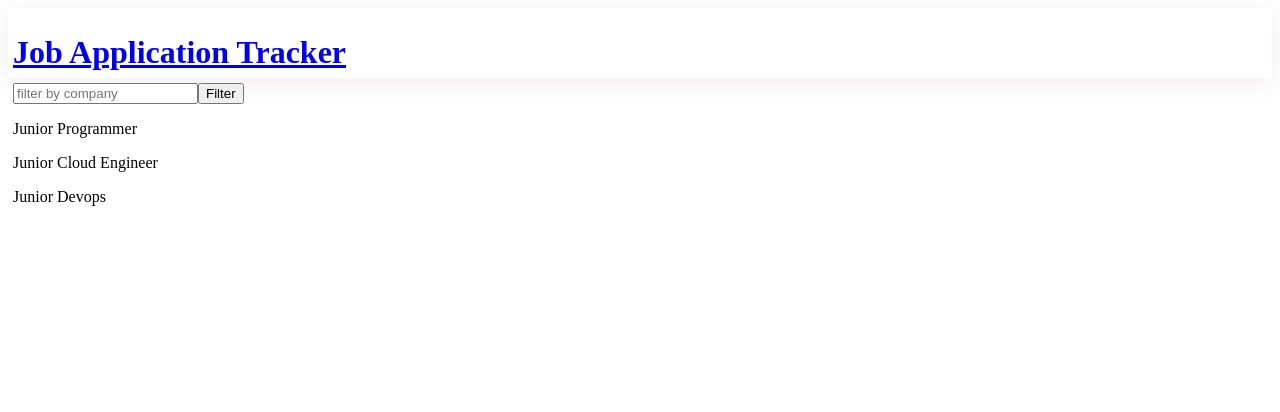
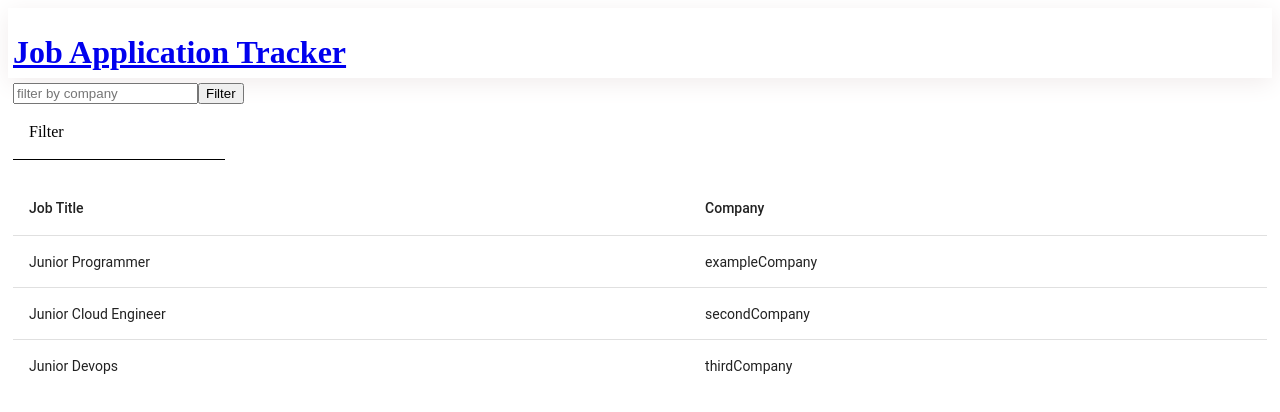
Before and after one commit to Jo53f/angular-jobApplicationTracker, an Angular app: page / in a window 1280 px wide. Shown: the top 412 px of the page. Built offline with nearby package versions, Linux system fonts and the light colour scheme.

Commit message:
replaced previous applications data list with material datasource

```diff
--- a/src/app/home/home.html
+++ b/src/app/home/home.html
@@ -6,7 +6,27 @@
 </section>
 
 <section class="results">
-    @for (application of jobApplicationList; track $index) {
-    <p>{{application.job_title}}</p>
-}
+    <mat-form-field>
+        <mat-label>Filter</mat-label>
+        <input matInput (keyup)="applyFilter($event)" placeholder="By any field" #input>
+    </mat-form-field>
+
+    <table mat-table [dataSource]="dataSource">
+        <ng-container matColumnDef="job_title">
+            <th mat-header-cell *matHeaderCellDef>Job Title</th>
+            <td mat-cell *matCellDef="let application">{{application.job_title}}</td>
+        </ng-container>
+
+        <ng-container matColumnDef="company">
+            <th mat-header-cell *matHeaderCellDef>Company</th>
+            <td mat-cell *matCellDef="let application">{{application.company}}</td>
+        </ng-container>
+
+        <tr mat-header-row *matHeaderRowDef="columnToDisplay"></tr>
+        <tr mat-row *matRowDef="let row; columns: columnToDisplay;"></tr>
+
+        <tr class="mat-row" *matNoDataRow>
+            <td class="mat-cell" colspan="4">No data matching the filter "{{input.value}}"</td>
+        </tr>
+    </table>
 </section>
--- a/src/app/home/home.ts
+++ b/src/app/home/home.ts
@@ -1,20 +1,34 @@
 import { Component, inject } from '@angular/core';
 import { JobApplicationInfo } from '../job-application-info';
 import { LoadApplications } from '../load-applications';
-import { MatTableModule } from '@angular/material/table';
+import { MatTableModule, MatTableDataSource } from '@angular/material/table';
+import { MatFormFieldModule } from '@angular/material/form-field';
+import {MatInputModule} from '@angular/material/input';
+
+
 
 @Component({
   selector: 'app-home',
-  imports: [],
+  imports: [MatTableModule, MatFormFieldModule, MatInputModule],
   templateUrl: './home.html',
   styleUrl: './home.css'
 })
 export class Home {
-  jobApplicationList: JobApplicationInfo[] = [];
+  // jobApplicationList: JobApplicationInfo[] = [];
   applicationsLoader: LoadApplications = inject(LoadApplications);
+  columnToDisplay = ['job_title', 'company']
+  dataSource = new MatTableDataSource(
+    this.applicationsLoader.load()
+  );
 
   constructor(){
-    this.jobApplicationList = this.applicationsLoader.load();
-    this.applicationsLoader.save(this.jobApplicationList);
+    // this.jobApplicationList = this.applicationsLoader.load();
+    // this.applicationsLoader.save(this.jobApplicationList);
+    // this.dataSource = new MatTableDataSource(this.jobApplicationList);
+  }
+
+  applyFilter(event: Event){
+    const filterValue = (event.target as HTMLInputElement).value;
+    this.dataSource.filter = filterValue.trim().toLocaleLowerCase();
   }
 }
```
